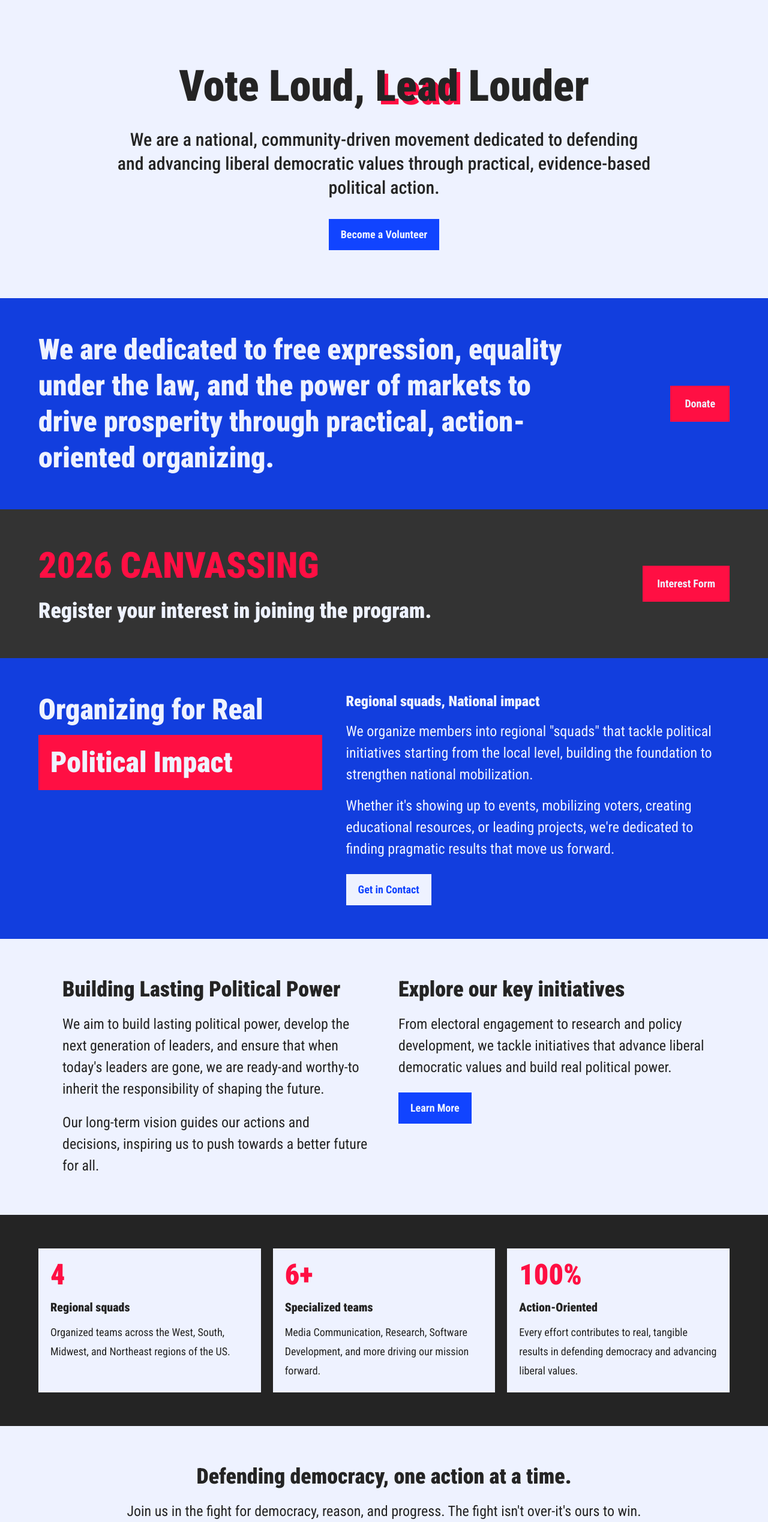
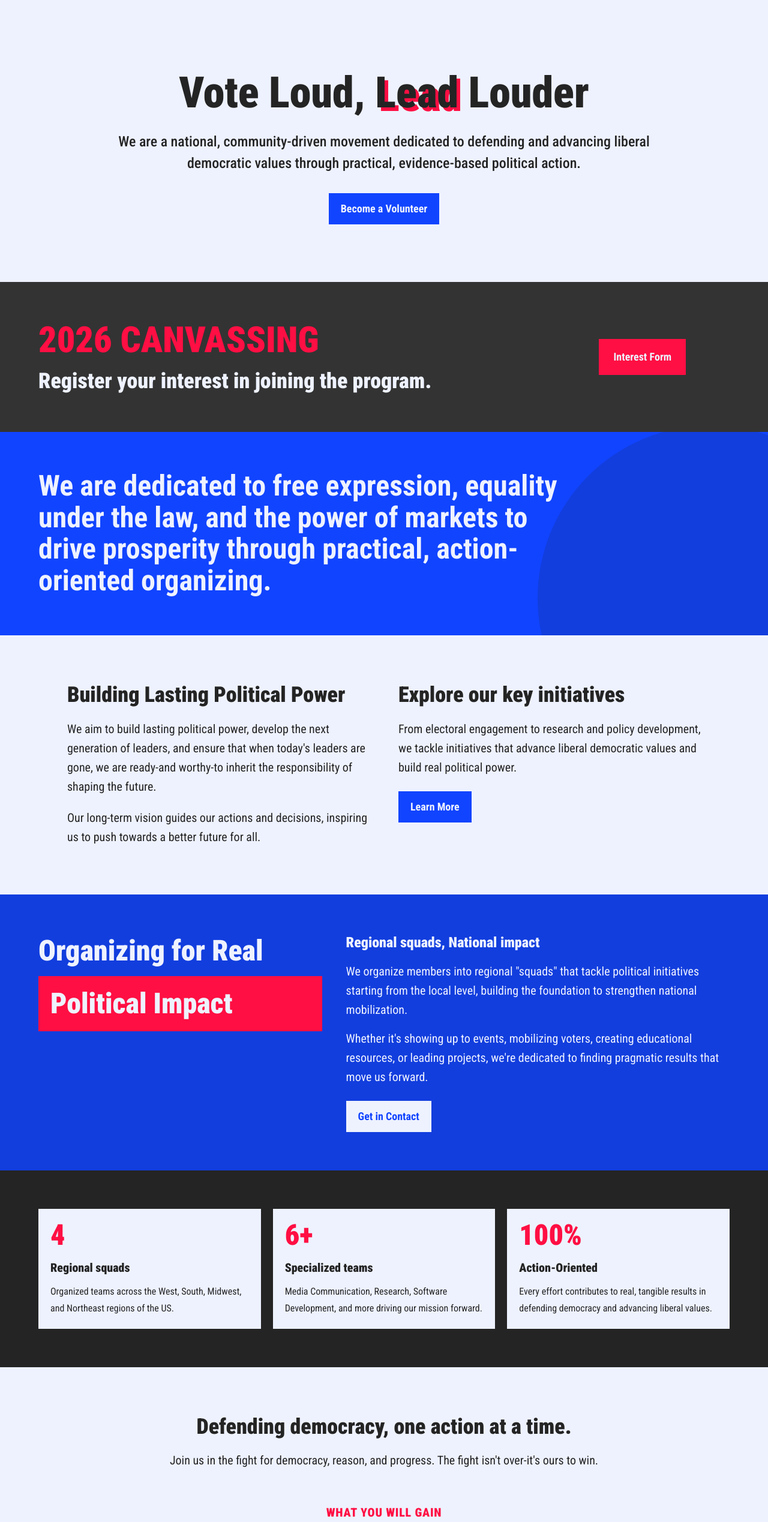
Before and after one commit to digitalgroundgame/dgg-frontpage, a Next.js app: page / in a window 1280 px wide. Shown: the part 149-2686 px from the top of the page at 60% size. Built offline with nearby package versions, Linux system fonts and the light colour scheme.

Commit message:
Refine homepage layout and typography

```diff
--- a/src/app/brand/page.tsx
+++ b/src/app/brand/page.tsx
@@ -60,22 +60,68 @@ const colors = [
   },
 ];
 
+const typography = [
+  {
+    name: "Hero",
+    className: "type-hero",
+    sample: "Vote Loud, Lead Louder",
+  },
+  {
+    name: "Statement",
+    className: "type-statement",
+    sample: "Practical, action-oriented organizing.",
+  },
+  {
+    name: "Kicker",
+    className: "type-kicker",
+    sample: "2026 Canvassing",
+  },
+  {
+    name: "Section title",
+    className: "type-section-title",
+    sample: "Building Lasting Political Power",
+  },
+  {
+    name: "Subtitle",
+    className: "type-subtitle",
+    sample:
+      "A national, community-driven movement dedicated to defending democracy.",
+  },
+  {
+    name: "Body",
+    className: "type-body",
+    sample:
+      "Use this for primary prose in page sections where the copy needs emphasis and easy scanning.",
+  },
+  {
+    name: "Small body",
+    className: "type-small-body",
+    sample:
+      "Use this for compact supporting copy, cards, and dense explanatory text.",
+  },
+  {
+    name: "Label",
+    className: "type-label",
+    sample: "What you will gain",
+  },
+];
+
 export default function BrandPage() {
   return (
     <main className="min-h-screen bg-near-white-blue text-charcoal">
       <SiteHeader />
 
-      <section className="mx-auto w-full max-w-6xl px-6 py-16 sm:px-10">
-        <h1 className="text-5xl font-black leading-tight md:text-7xl">
+      <section className="mx-auto w-full max-w-6xl px-8 py-16 sm:px-12">
+        <h1 className="type-hero">
           Brand Palette
         </h1>
-        <p className="mt-6 max-w-3xl text-xl leading-9">
+        <p className="type-small-body mt-6 max-w-3xl">
           Use these colors for the DGG frontpage. New colors should be rare and
           intentional.
         </p>
       </section>
 
-      <section className="mx-auto grid w-full max-w-6xl gap-5 px-6 pb-16 sm:px-10 md:grid-cols-2 lg:grid-cols-3">
+      <section className="mx-auto grid w-full max-w-6xl gap-5 px-8 pb-16 sm:px-12 md:grid-cols-2 lg:grid-cols-3">
         {colors.map((color) => (
           <article className="bg-charcoal p-4 text-near-white-blue" key={color.name}>
             <div className={`${color.sampleClass} min-h-44 p-5`}>
@@ -106,11 +152,36 @@ export default function BrandPage() {
         ))}
       </section>
 
-      <section className="bg-brand-blue px-6 py-14 text-near-white-blue sm:px-10">
+      <section className="bg-near-white-blue px-8 pb-16 sm:px-12">
+        <div className="mx-auto w-full max-w-6xl">
+          <h2 className="type-section-title">Typography</h2>
+          <p className="type-small-body mt-4 max-w-3xl">
+            Compose page type from these classes before reaching for one-off
+            font size, weight, or line-height utilities.
+          </p>
+          <div className="mt-8 grid gap-5">
+            {typography.map((item) => (
+              <article className="bg-charcoal p-5 text-near-white-blue" key={item.className}>
+                <div className="grid gap-3 md:grid-cols-[14rem_1fr] md:items-start">
+                  <div>
+                    <h3 className="font-black">{item.name}</h3>
+                    <p className="mt-1 font-bold text-accent-red">
+                      .{item.className}
+                    </p>
+                  </div>
+                  <p className={item.className}>{item.sample}</p>
+                </div>
+              </article>
+            ))}
+          </div>
+        </div>
+      </section>
+
+      <section className="bg-brand-blue px-8 py-14 text-near-white-blue sm:px-12">
         <div className="mx-auto grid w-full max-w-6xl gap-8 md:grid-cols-2">
           <div>
-            <h2 className="text-4xl font-black">Usage</h2>
-            <p className="mt-5 text-lg leading-8">
+            <h2 className="type-section-title">Usage</h2>
+            <p className="type-small-body mt-5">
               Brand blue and near-white blue should carry most layouts. Darker
               blue pairs with brand blue on layered surfaces. Charcoal, lighter
               charcoal, and black are for grounding sections, footer surfaces,
--- a/src/app/globals.css
+++ b/src/app/globals.css
@@ -31,3 +31,84 @@ body {
     color: var(--foreground);
     font-family: var(--font-roboto-condensed), Arial, Helvetica, sans-serif;
 }
+
+.type-hero {
+    font-size: 3rem;
+    font-weight: 900;
+    line-height: 1.1;
+}
+
+.type-statement {
+    font-size: 2.25rem;
+    font-weight: 600;
+    line-height: 1.1;
+}
+
+.type-kicker {
+    font-size: 3rem;
+    font-weight: 900;
+    line-height: 1.1;
+    text-transform: uppercase;
+}
+
+.type-section-title {
+    font-size: 2.25rem;
+    font-weight: 900;
+    line-height: 1.1;
+}
+
+.type-subtitle {
+    font-size: 1.5rem;
+    font-weight: 500;
+    line-height: 2.25rem;
+}
+
+.type-body {
+    font-size: 1.25rem;
+    line-height: 2rem;
+}
+
+.type-small-body {
+    font-size: 1rem;
+    line-height: 1.75rem;
+}
+
+.type-label {
+    font-size: 1.25rem;
+    font-weight: 900;
+    letter-spacing: 0.04em;
+    text-transform: uppercase;
+}
+
+@media (min-width: 40rem) {
+    .type-statement {
+        font-size: 3rem;
+    }
+
+    .type-kicker {
+        font-size: 3.75rem;
+    }
+}
+
+@media (min-width: 48rem) {
+    .type-hero {
+        font-size: 3.75rem;
+    }
+}
+
+@media (min-width: 64rem) {
+    .type-hero {
+        font-size: 4.5rem;
+    }
+}
+
+@keyframes menu-color-ramp {
+    0%,
+    100% {
+        color: var(--color-near-white-blue);
+    }
+
+    50% {
+        color: var(--color-accent-red);
+    }
+}
--- a/src/app/page.tsx
+++ b/src/app/page.tsx
@@ -33,9 +33,9 @@ export default function Home() {
     <main className="min-h-screen bg-near-white-blue text-charcoal">
       <SiteHeader />
 
-      <section className="mx-auto w-full max-w-6xl px-6 py-14 text-center sm:px-10 lg:py-20">
+      <section className="mx-auto w-full max-w-6xl px-8 py-16 text-center sm:px-12 lg:py-24">
         <div className="mx-auto max-w-4xl">
-          <h1 className="max-w-4xl text-5xl font-black leading-tight md:text-6xl lg:text-7xl">
+          <h1 className="type-hero max-w-4xl">
             Vote Loud,{" "}
             <span className="relative inline-block">
               <span
@@ -48,7 +48,7 @@ export default function Home() {
             </span>{" "}
             Louder
           </h1>
-          <p className="mt-6 text-3xl font-medium leading-10">
+          <p className="type-subtitle mt-6">
             We are a national, community-driven movement dedicated to defending
             and advancing liberal democratic values through practical,
             evidence-based political action.
@@ -64,36 +64,16 @@ export default function Home() {
         </div>
       </section>
 
-      <section className="bg-dark-blue px-6 py-14 text-near-white-blue sm:px-10">
-        <div className="mx-auto grid w-full max-w-6xl gap-8 md:grid-cols-[1fr_auto] md:items-center">
+      <section className="bg-light-charcoal px-8 py-16 text-near-white-blue sm:px-12">
+        <div className="mx-auto grid w-full max-w-6xl gap-8 md:grid-cols-[1fr_minmax(260px,0.35fr)] md:items-center">
           <div>
-            <p className="max-w-4xl text-4xl font-black leading-tight sm:text-5xl">
-              We are dedicated to free expression, equality under the law, and
-              the power of markets to drive prosperity through practical,
-              action-oriented organizing.
-            </p>
-          </div>
-          <a
-            className="inline-flex justify-self-start bg-accent-red px-6 py-4 text-lg font-bold text-near-white-blue transition hover:bg-black md:justify-self-end"
-            href="https://secure.actblue.com/donate/dgg"
-          >
-            Donate
-          </a>
-        </div>
-      </section>
-
-      <section className="bg-light-charcoal px-6 py-14 text-near-white-blue sm:px-10">
-        <div className="mx-auto grid w-full max-w-6xl gap-8 md:grid-cols-[1fr_auto] md:items-center">
-          <div>
-            <p className="text-5xl font-black uppercase leading-tight text-accent-red sm:text-6xl">
-              2026 Canvassing
-            </p>
-            <h2 className="mt-4 max-w-4xl text-3xl font-black leading-tight sm:text-4xl">
+            <p className="type-kicker text-accent-red">2026 Canvassing</p>
+            <h2 className="type-section-title mt-4 max-w-4xl">
               Register your interest in joining the program.
             </h2>
           </div>
           <a
-            className="inline-flex justify-self-start bg-accent-red px-6 py-4 text-lg font-bold text-near-white-blue transition hover:bg-black"
+            className="inline-flex justify-self-center bg-accent-red px-6 py-4 text-lg font-bold text-near-white-blue transition hover:bg-black"
             href="https://docs.google.com/forms/d/e/1FAIpQLSdZmxO4SWAD0ARyjik9jFxJsh2ioHgIGKwRVkLSifv2RgFZQQ/viewform"
           >
             Interest Form
@@ -101,7 +81,55 @@ export default function Home() {
         </div>
       </section>
 
-      <section className="bg-dark-blue px-6 py-14 text-near-white-blue sm:px-10">
+      <section className="relative overflow-hidden bg-brand-blue px-8 py-16 text-near-white-blue sm:px-12">
+        <div
+          aria-hidden="true"
+          className="absolute -bottom-2/3 -right-48 aspect-square h-[133%] min-h-[36rem] rounded-full bg-dark-blue"
+        />
+        <div className="relative z-10 mx-auto grid w-full max-w-6xl gap-8">
+          <div>
+            <p className="type-statement max-w-4xl">
+              We are dedicated to free expression, equality under the law, and
+              the power of markets to drive prosperity through practical,
+              action-oriented organizing.
+            </p>
+          </div>
+        </div>
+      </section>
+
+      <section className="mx-auto grid w-full max-w-6xl gap-12 px-8 py-20 sm:px-12 md:grid-cols-2">
+        <div>
+          <h2 className="type-section-title">
+            Building Lasting Political Power
+          </h2>
+          <p className="type-body mt-5">
+            We aim to build lasting political power, develop the next generation
+            of leaders, and ensure that when today&apos;s leaders are gone, we
+            are ready-and worthy-to inherit the responsibility of shaping the
+            future.
+          </p>
+          <p className="type-body mt-5">
+            Our long-term vision guides our actions and decisions, inspiring us
+            to push towards a better future for all.
+          </p>
+        </div>
+        <div>
+          <h2 className="type-section-title">Explore our key initiatives</h2>
+          <p className="type-body mt-5">
+            From electoral engagement to research and policy development, we
+            tackle initiatives that advance liberal democratic values and build
+            real political power.
+          </p>
+          <a
+            className="mt-6 inline-flex bg-brand-blue px-5 py-3 text-lg font-bold text-near-white-blue transition hover:bg-accent-red"
+            href="/about-us"
+          >
+            Learn More
+          </a>
+        </div>
+      </section>
+
+      <section className="bg-dark-blue px-8 py-16 text-near-white-blue sm:px-12">
         <div className="mx-auto grid w-full max-w-6xl gap-10 md:grid-cols-[0.85fr_1.15fr] md:items-start">
           <div>
             <h2 className="text-5xl font-black leading-tight">
@@ -115,12 +143,12 @@ export default function Home() {
             <h3 className="text-2xl font-black">
               Regional squads, National impact
             </h3>
-            <p className="mt-4 text-2xl leading-9">
+            <p className="type-body mt-4">
               We organize members into regional &quot;squads&quot; that tackle
               political initiatives starting from the local level, building the
               foundation to strengthen national mobilization.
             </p>
-            <p className="mt-4 text-2xl leading-9">
+            <p className="type-body mt-4">
               Whether it&apos;s showing up to events, mobilizing voters,
               creating educational resources, or leading projects, we&apos;re
               dedicated to finding pragmatic results that move us forward.
@@ -135,68 +163,35 @@ export default function Home() {
         </div>
       </section>
 
-      <section className="mx-auto grid w-full max-w-6xl gap-12 px-6 py-16 sm:px-10 md:grid-cols-2">
-        <div>
-          <h2 className="text-4xl font-black">
-            Building Lasting Political Power
-          </h2>
-          <p className="mt-5 text-2xl leading-9">
-            We aim to build lasting political power, develop the next generation
-            of leaders, and ensure that when today&apos;s leaders are gone, we
-            are ready-and worthy-to inherit the responsibility of shaping the
-            future.
-          </p>
-          <p className="mt-5 text-2xl leading-9">
-            Our long-term vision guides our actions and decisions, inspiring us
-            to push towards a better future for all.
-          </p>
-        </div>
-        <div>
-          <h2 className="text-4xl font-black">
-            Explore our key initiatives
-          </h2>
-          <p className="mt-5 text-2xl leading-9">
-            From electoral engagement to research and policy development, we
-            tackle initiatives that advance liberal democratic values and build
-            real political power.
-          </p>
-          <a
-            className="mt-6 inline-flex bg-brand-blue px-5 py-3 text-lg font-bold text-near-white-blue transition hover:bg-accent-red"
-            href="/about-us"
-          >
-            Learn More
-          </a>
-        </div>
-      </section>
-
-      <section className="bg-charcoal px-6 py-14 text-near-white-blue sm:px-10">
+      <section className="bg-charcoal px-8 py-16 text-near-white-blue sm:px-12">
         <div className="mx-auto grid w-full max-w-6xl gap-5 md:grid-cols-3">
           {initiatives.map((initiative) => (
-            <article className="bg-near-white-blue p-5 text-charcoal" key={initiative.label}>
+            <article
+              className="bg-near-white-blue p-5 text-charcoal"
+              key={initiative.label}
+            >
               <p className="text-5xl font-black text-accent-red">
                 {initiative.value}
               </p>
               <h3 className="mt-4 text-xl font-black">{initiative.label}</h3>
-              <p className="mt-3 text-lg leading-8">{initiative.description}</p>
+              <p className="type-small-body mt-3">{initiative.description}</p>
             </article>
           ))}
         </div>
       </section>
 
-      <section className="mx-auto w-full max-w-6xl px-6 py-16 text-center sm:px-10">
+      <section className="mx-auto w-full max-w-6xl px-8 py-20 text-center sm:px-12">
         <div className="mx-auto max-w-4xl">
-          <h2 className="text-4xl font-black">
+          <h2 className="type-section-title">
             Defending democracy, one action at a time.
           </h2>
-          <p className="mt-5 text-2xl leading-9">
+          <p className="type-body mt-5">
             Join us in the fight for democracy, reason, and progress. The fight
             isn&apos;t over-it&apos;s ours to win.
           </p>
         </div>
         <div className="mt-14">
-          <h3 className="text-xl font-black uppercase tracking-[0.04em] text-accent-red">
-            What you will gain
-          </h3>
+          <h3 className="type-label text-accent-red">What you will gain</h3>
           <ul className="mt-6 flex flex-col justify-center gap-x-10 gap-y-4 text-xl font-black text-dark-blue sm:flex-row sm:flex-wrap">
             {gains.map((gain) => (
               <li className="uppercase tracking-[0.04em]" key={gain}>
--- a/src/components/site-footer.tsx
+++ b/src/components/site-footer.tsx
@@ -10,7 +10,7 @@ const followLinks = [
 export function SiteFooter() {
   return (
     <footer className="bg-charcoal text-near-white-blue">
-      <div className="mx-auto grid w-full max-w-6xl gap-8 px-6 py-10 sm:grid-cols-2 sm:px-10 lg:grid-cols-3">
+      <div className="mx-auto grid w-full max-w-6xl gap-8 px-8 py-10 sm:grid-cols-2 sm:px-12 lg:grid-cols-3">
         <div>
           <h2 className="text-xl font-black">Digital Ground Game</h2>
           <p className="mt-3 leading-7">
@@ -58,7 +58,7 @@ export function SiteFooter() {
           </ul>
         </div>
       </div>
-      <div className="bg-charcoal px-6 py-4 text-center text-sm">
+      <div className="bg-charcoal px-8 py-4 text-center text-sm">
         Copyright © Digital Ground Game
       </div>
     </footer>
```
Also changed, not shown: src/components/site-header.tsx (+54 -8 lines). Lines whose indentation alone changed are shown as unchanged.
